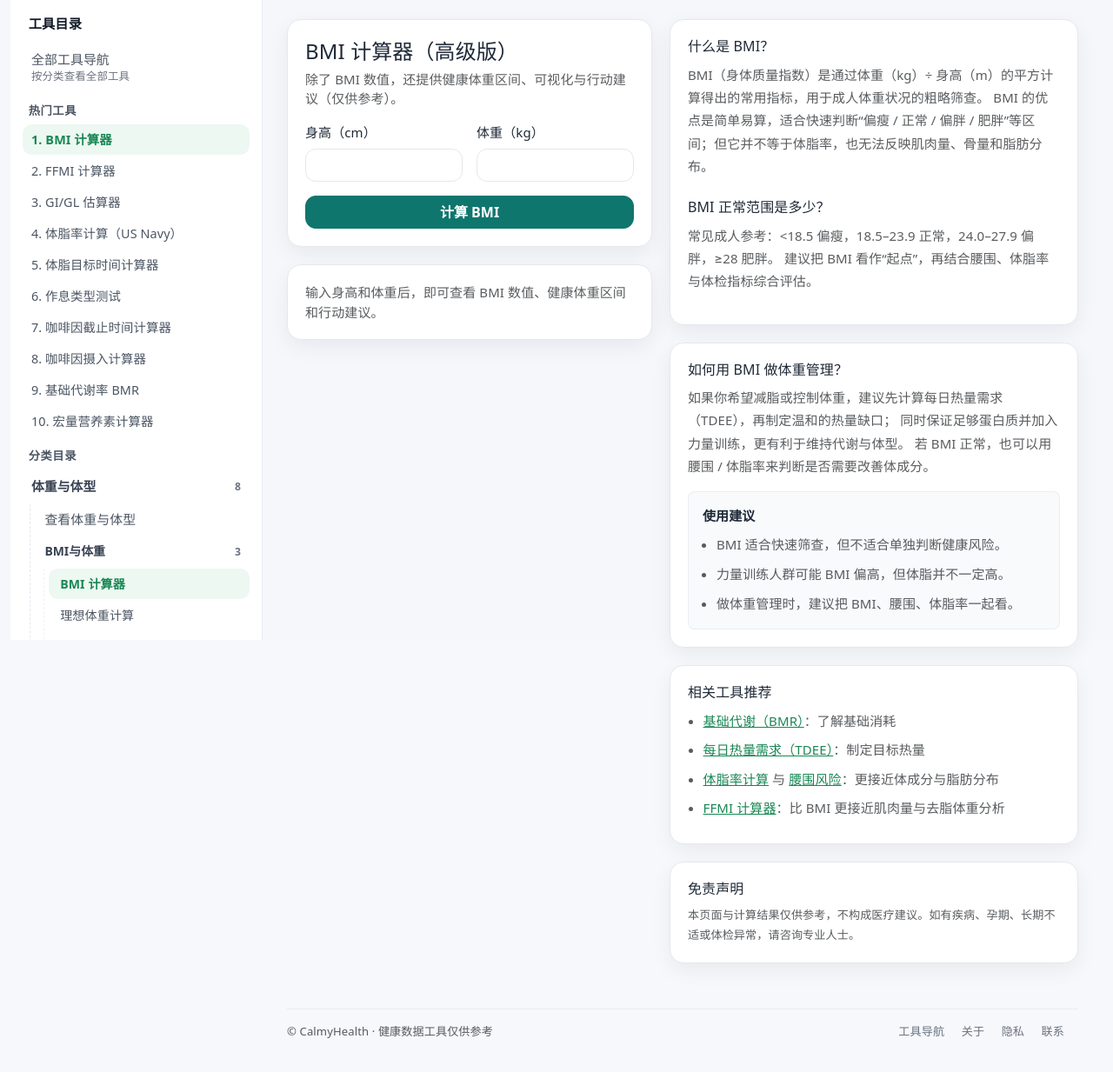
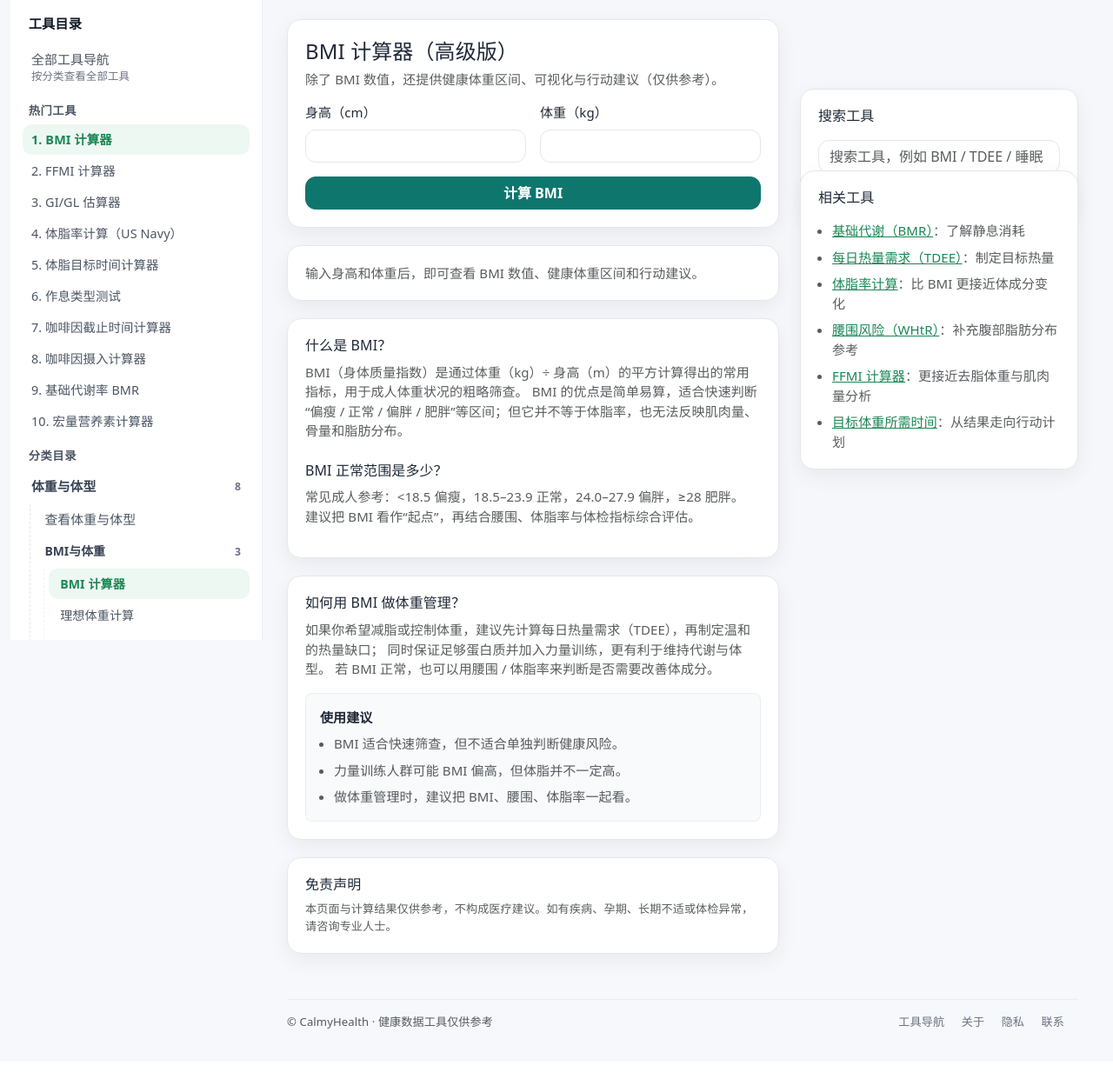
Before and after one commit to zhengxr566/health-tools-2026, a Flask app: page /bmi in a window 1280 px wide. Shown: the part 64-1297 px from the top of the page at 87% size. After the commit the page ends 1247 px from the top, so only its background shows below. Run offline with Flask 3, Linux system fonts and the light colour scheme.

Commit message:
update layout

```diff
--- a/static/style.css
+++ b/static/style.css
@@ -184,3 +184,58 @@ hr{ border-top: 1px solid rgba(15,23,42,.08); }
     gap: 14px;
   }
 }
+
+/* =========================
+   NEW Tool page (2026)
+   ========================= */
+
+.tool-page{
+  min-width: 0;
+}
+
+.tool-page-main{
+  display: grid;
+  grid-template-columns: minmax(0, 1fr) 320px;
+  gap: 24px;
+  align-items: start;
+}
+
+.tool-main-col{
+  min-width: 0;
+}
+
+.tool-side-col{
+  min-width: 0;
+}
+
+.tool-card + .tool-card{
+  margin-top: 16px;
+}
+
+/* 右侧固定 */
+.tool-side-sticky{
+  position: sticky;
+  top: calc(var(--topbar-h) + 16px);
+}
+
+/* 限制主内容宽度（更像专业站） */
+@media (min-width: 1200px){
+  .tool-main-col{
+    max-width: 760px;
+  }
+}
+
+/* 移动端 */
+@media (max-width: 991.98px){
+  .tool-page-main{
+    grid-template-columns: 1fr;
+  }
+
+  .tool-side-sticky{
+    position: static;
+  }
+
+  .tool-main-col{
+    max-width: 100%;
+  }
+}
--- a/templates/bmi.html
+++ b/templates/bmi.html
@@ -1,16 +1,17 @@
 {% extends "base.html" %}
 {% block content %}
 
-<div class="tool-layout">
-  <!-- 左侧：计算器 + 结果 -->
-  <div class="tool-col tool-col-form">
-    <div class="tool-card">
+<div class="tool-page">
+  <div class="tool-page-main">
+    <!-- 左侧：固定宽度计算器列 -->
+    <div class="tool-main-col">
+      <div class="tool-card tool-card-form">
         <h1 class="h4 mb-1">BMI 计算器（高级版）</h1>
         <p class="text-muted mb-3">
           除了 BMI 数值，还提供健康体重区间、可视化与行动建议（仅供参考）。
         </p>
 
-      <form method="post" class="row g-3">
+        <form method="post" class="row g-3" id="tool-form">
           <div class="col-12 col-md-6">
             <label class="form-label">身高（cm）</label>
             <input name="height_cm" class="form-control" inputmode="decimal" required value="{{ height_cm_in }}">
@@ -57,15 +58,17 @@
         <div class="bg-light rounded-3 p-3">
           <div>建议体重范围：<b>{{ ideal_min }} – {{ ideal_max }} kg</b></div>
 
-        {% if to_min is not none and to_max is not none %}
+          {% if bmi < 18.5 and to_min is not none %}
             <div class="small text-muted mt-2">
-            {% if bmi < 18.5 %}
               距离进入“正常”下限还差约 <b>{{ to_min|abs }}</b> kg（仅供参考）。
-            {% elif bmi > 23.9 %}
+            </div>
+          {% elif bmi > 23.9 and to_max is not none %}
+            <div class="small text-muted mt-2">
               距离回到“正常”上限约需减少 <b>{{ to_max }}</b> kg（仅供参考）。
-            {% else %}
+            </div>
+          {% elif bmi >= 18.5 and bmi <= 23.9 %}
+            <div class="small text-muted mt-2">
               你目前在区间内，可重点关注体脂、腰围与体能。
-            {% endif %}
             </div>
           {% endif %}
         </div>
@@ -94,10 +97,8 @@
         </div>
       </div>
       {% endif %}
-  </div>
 
-  <!-- 右侧：解释 / SEO 内容 -->
-  <div class="tool-col tool-col-result">
+      <!-- 说明内容放到下面 -->
       <div class="tool-card">
         <h2 class="h6">什么是 BMI？</h2>
         <p class="text-muted">
@@ -131,22 +132,90 @@
       </div>
 
       <div class="tool-card">
-      <h2 class="h6">相关工具推荐</h2>
-      <ul class="text-muted mb-0">
-        <li><a href="/bmr">基础代谢（BMR）</a>：了解基础消耗</li>
-        <li><a href="/calorie">每日热量需求（TDEE）</a>：制定目标热量</li>
-        <li><a href="/bodyfat">体脂率计算</a> 与 <a href="/waist">腰围风险</a>：更接近体成分与脂肪分布</li>
-        <li><a href="/ffmi">FFMI 计算器</a>：比 BMI 更接近肌肉量与去脂体重分析</li>
-      </ul>
-    </div>
-
-    <div class="tool-card">
         <h2 class="h6">免责声明</h2>
         <p class="small text-muted mb-0">
           本页面与计算结果仅供参考，不构成医疗建议。如有疾病、孕期、长期不适或体检异常，请咨询专业人士。
         </p>
       </div>
     </div>
+
+    <!-- 右侧：搜索 + 相关工具 -->
+    <aside class="tool-side-col">
+      <div class="tool-card tool-side-sticky">
+        <h2 class="h6 mb-3">搜索工具</h2>
+        <input
+          type="text"
+          id="toolSearchInput"
+          class="form-control"
+          placeholder="搜索工具，例如 BMI / TDEE / 睡眠"
+        >
+        <div id="toolSearchResult" class="mt-3 small"></div>
       </div>
 
+      <div class="tool-card">
+        <h2 class="h6 mb-3">相关工具</h2>
+        <ul class="text-muted mb-0 ps-3 tool-related-list">
+          <li class="mb-2"><a href="/bmr">基础代谢（BMR）</a>：了解静息消耗</li>
+          <li class="mb-2"><a href="/calorie">每日热量需求（TDEE）</a>：制定目标热量</li>
+          <li class="mb-2"><a href="/bodyfat">体脂率计算</a>：比 BMI 更接近体成分变化</li>
+          <li class="mb-2"><a href="/waist">腰围风险（WHtR）</a>：补充腹部脂肪分布参考</li>
+          <li class="mb-2"><a href="/ffmi">FFMI 计算器</a>：更接近去脂体重与肌肉量分析</li>
+          <li class="mb-0"><a href="/goal-time">目标体重所需时间</a>：从结果走向行动计划</li>
+        </ul>
+      </div>
+    </aside>
+  </div>
+</div>
+
+<script>
+(function () {
+  const input = document.getElementById("toolSearchInput");
+  const resultBox = document.getElementById("toolSearchResult");
+
+  const tools = [
+    { name: "BMI 计算器", path: "/bmi" },
+    { name: "基础代谢率 BMR", path: "/bmr" },
+    { name: "每日热量需求 TDEE", path: "/calorie" },
+    { name: "热量缺口/目标热量", path: "/deficit" },
+    { name: "体脂率计算（US Navy）", path: "/bodyfat" },
+    { name: "腰臀比计算器（WHR）", path: "/whr" },
+    { name: "腰围风险（WHtR）", path: "/waist" },
+    { name: "FFMI 计算器", path: "/ffmi" },
+    { name: "目标体重所需时间", path: "/goal-time" },
+    { name: "蛋白质需求", path: "/protein" },
+    { name: "宏量营养素计算器", path: "/macro" },
+    { name: "睡眠周期", path: "/sleep" },
+    { name: "睡眠需求计算器", path: "/sleep-need" },
+    { name: "预产期计算器", path: "/pregnancy-due-date" },
+    { name: "排卵期计算器", path: "/ovulation" }
+  ];
+
+  function renderResults(q) {
+    const query = q.trim().toLowerCase();
+
+    if (!query) {
+      resultBox.innerHTML = '<div class="text-muted">输入关键词可快速跳转到站内工具。</div>';
+      return;
+    }
+
+    const matched = tools.filter(t => t.name.toLowerCase().includes(query)).slice(0, 8);
+
+    if (!matched.length) {
+      resultBox.innerHTML = '<div class="text-muted">没有找到匹配工具。</div>';
+      return;
+    }
+
+    resultBox.innerHTML = matched.map(t => (
+      '<div class="mb-2"><a href="' + t.path + '">' + t.name + '</a></div>'
+    )).join('');
+  }
+
+  input.addEventListener("input", function () {
+    renderResults(this.value);
+  });
+
+  renderResults("");
+})();
+</script>
+
 {% endblock %}
```
Lines whose indentation alone changed are shown as unchanged.
